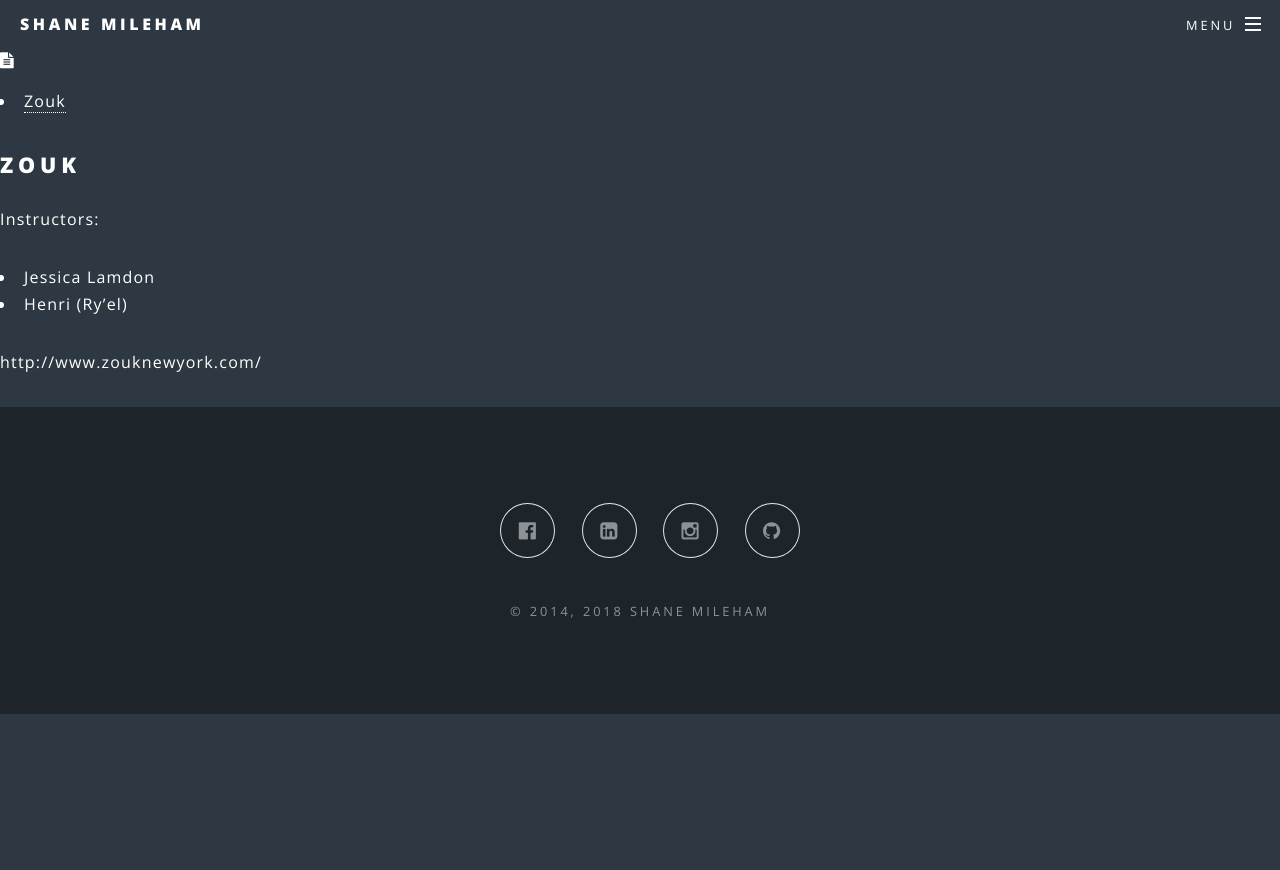
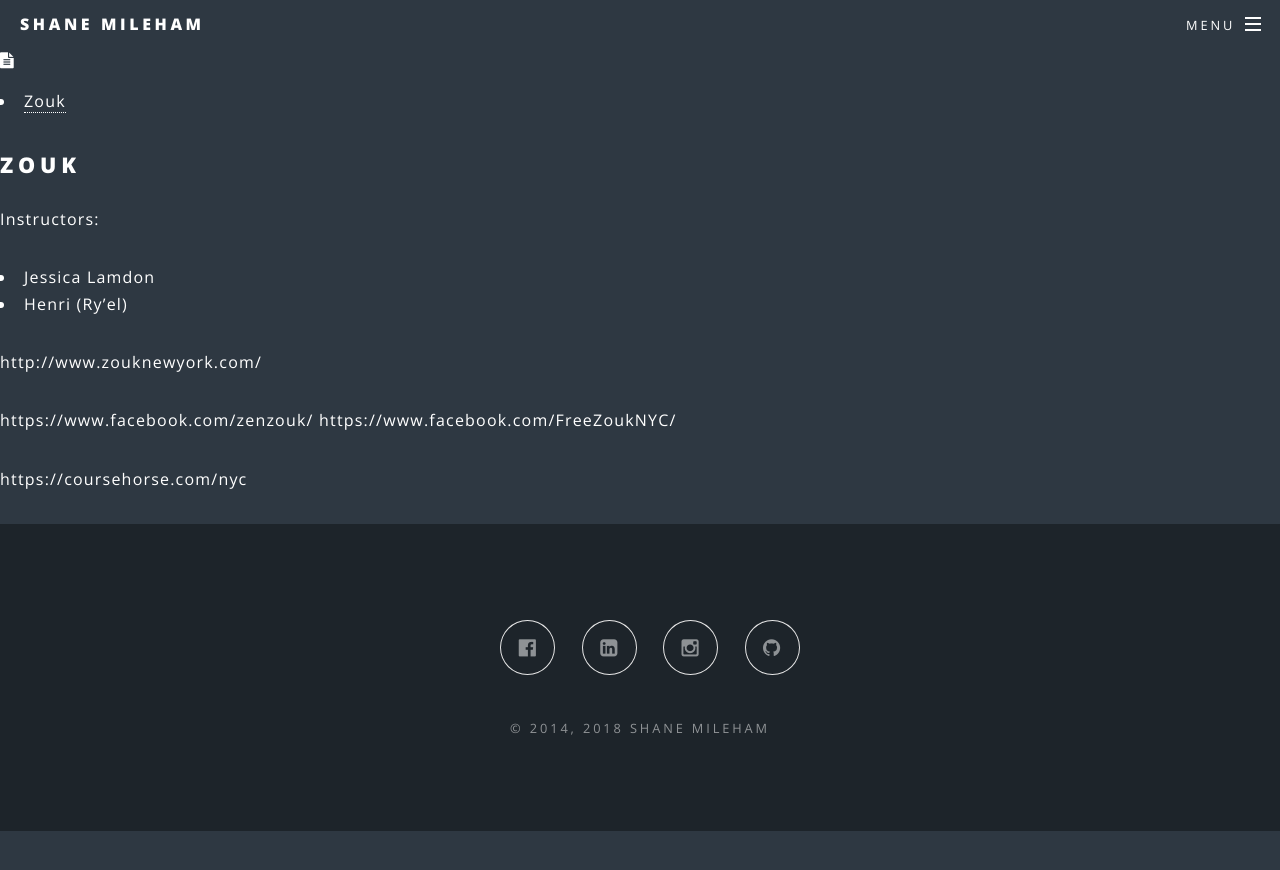
Before and after one commit to shanemileham/shanemileham.github.io, a Jekyll site: the page built from _kb/travel/ny.md, in a window 1280 px wide. Shown: the top 870 px of the page. Built offline with Jekyll 4.4.1, drawn with Linux system fonts in a browser that asks for light colours; comment, search, counter and statistics services are not loaded; some of the changed lines change nothing that is shown.

Commit message:
Added NY things

```diff
--- a/_kb/travel/ny.md
+++ b/_kb/travel/ny.md
@@ -10,3 +10,9 @@ Instructors:
 - Henri (Ry'el)
 
 http://www.zouknewyork.com/
+
+
+https://www.facebook.com/zenzouk/
+https://www.facebook.com/FreeZoukNYC/
+
+https://coursehorse.com/nyc
```
